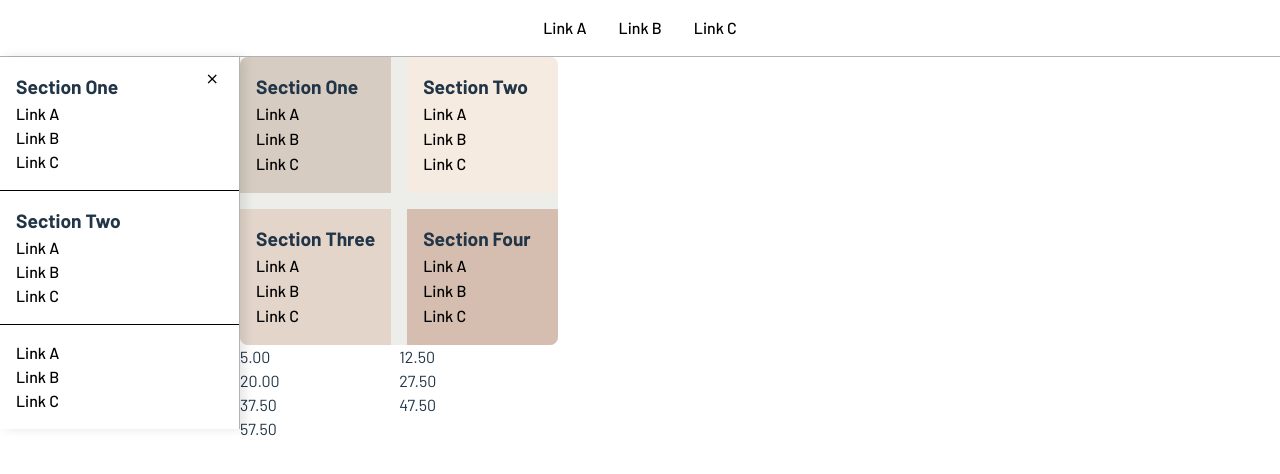
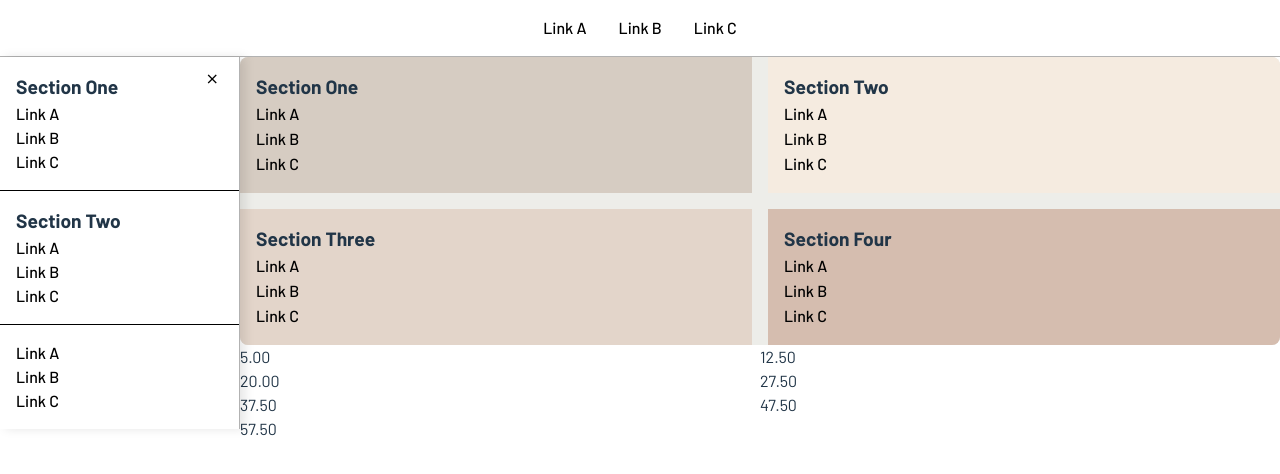
Before and after one commit to nitinsuri/test-site-for-experimetns, a React (Vite) app: page / in a window 1280 px wide. Shown: the top 474 px of the page. Built offline with nearby package versions, Linux system fonts and the light colour scheme.

Commit message:
ui fixes

```diff
--- a/src/App.scss
+++ b/src/App.scss
@@ -26,8 +26,8 @@ main {
     column-gap: 2rem;
   }
   & > section {
-    width: 'calc(100% - 240px)';
-    margin: '0 auto';
+    width: calc(100% - 240px);
+    margin: 0 auto;
   }
 }
 
```
